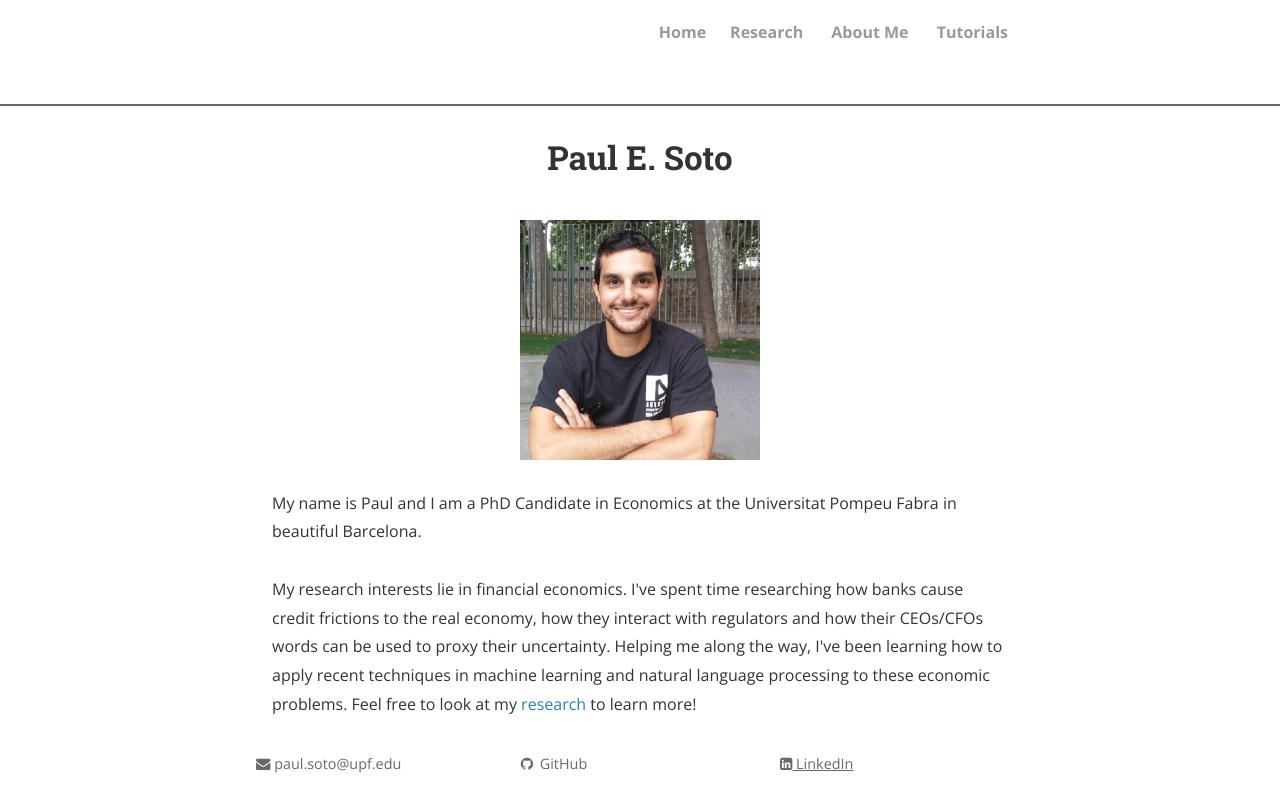
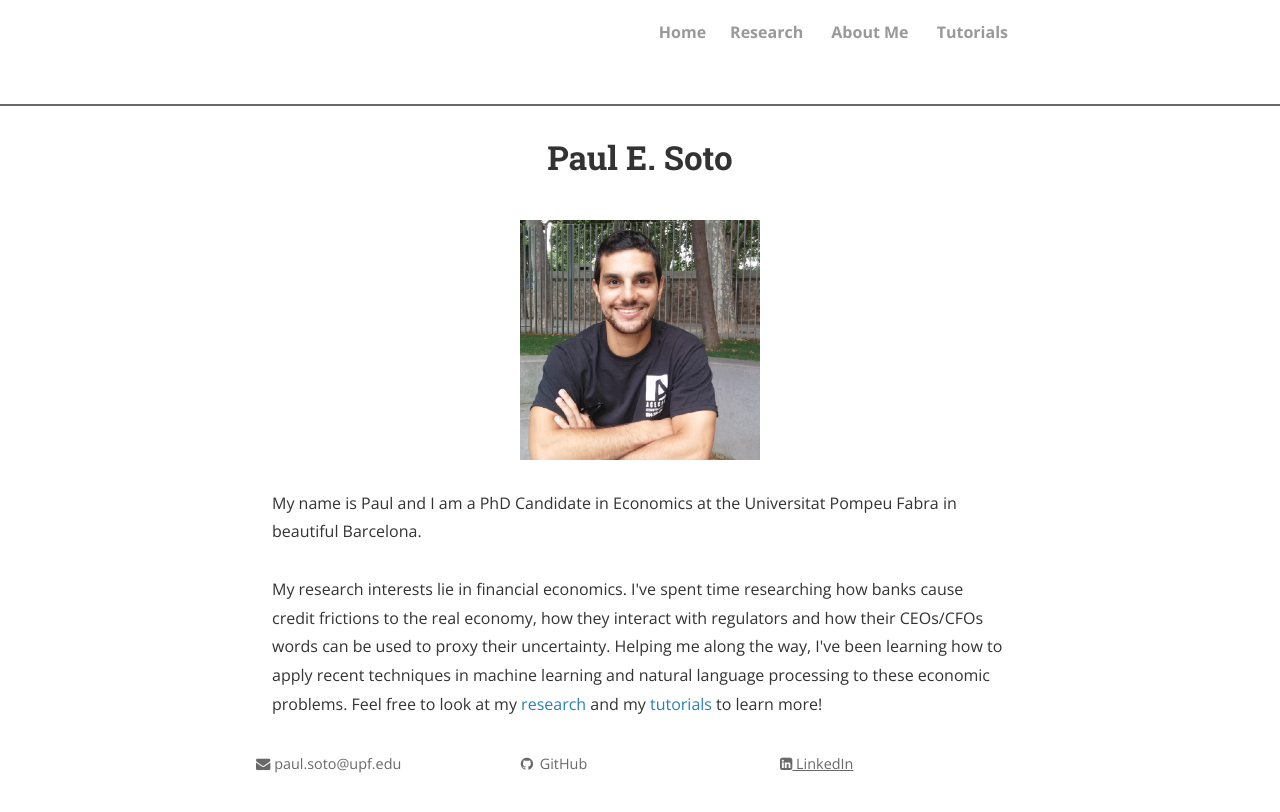
Before and after one commit to zsivine/zsivine.github.io, a Jekyll site: the page built from index.html, in a window 1280 px wide. Shown: the top 812 px of the page. Built offline with Jekyll 4.4.1, drawn with Linux system fonts in a browser that asks for light colours; nearby versions of some CDN libraries; the list of posts is cut into pages by our own code; comment, search, counter and statistics services are not loaded; a style sheet for code colours, icons or effects is not loaded.

Commit message:
formatting

```diff
--- a/index.html
+++ b/index.html
@@ -7,5 +7,5 @@ title: Paul E. Soto
 <br>
 My name is Paul and I am a PhD Candidate in Economics at the Universitat Pompeu Fabra in beautiful Barcelona.
 <br><br>
-My research interests lie in financial economics. I've spent time researching how banks cause credit frictions to the real economy, how they interact with regulators and how their CEOs/CFOs words can be used to proxy their uncertainty. Helping me along the way, I've been learning how to apply recent techniques in machine learning and natural language processing to these economic problems. Feel free to look at my <a href="https://pesoto.github.io/research">research</a> to learn more!
+My research interests lie in financial economics. I've spent time researching how banks cause credit frictions to the real economy, how they interact with regulators and how their CEOs/CFOs words can be used to proxy their uncertainty. Helping me along the way, I've been learning how to apply recent techniques in machine learning and natural language processing to these economic problems. Feel free to look at my <a href="https://pesoto.github.io/research">research</a> and my <a href="https://pesoto.github.io/research">tutorials</a> to learn more!
 </div>
```
